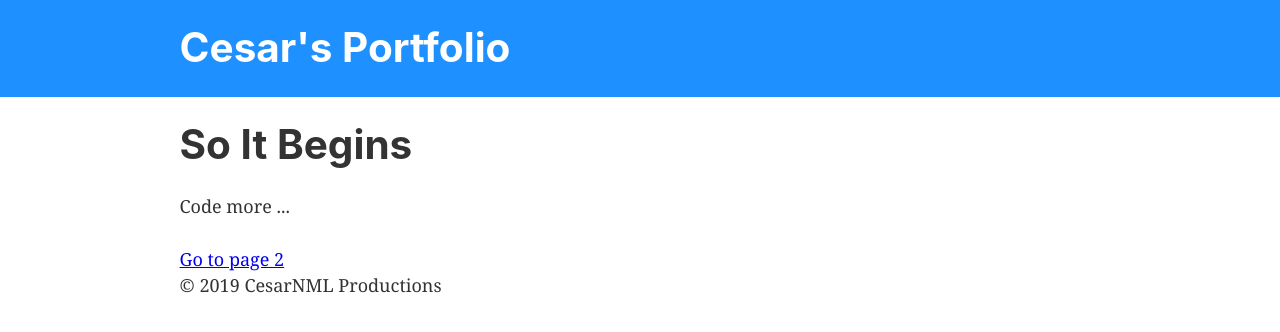
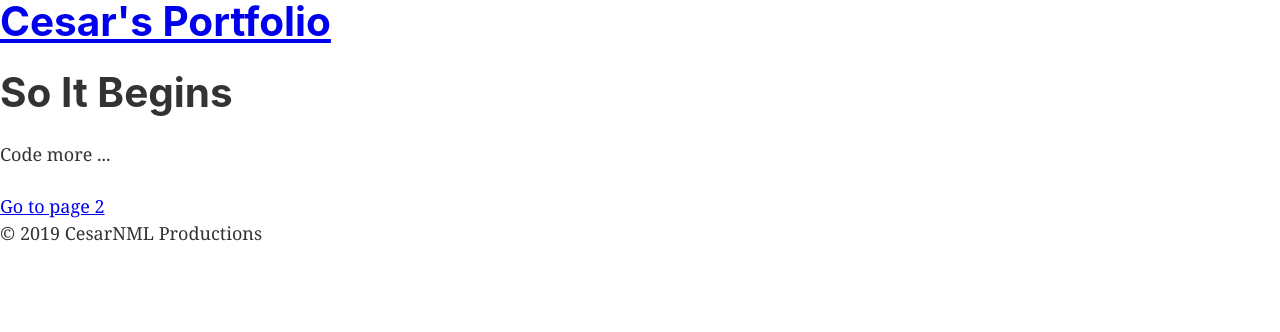
Before and after one commit to cesarnml/cesar-portfolio, a Gatsby site: page / in a window 1280 px wide. Built offline with nearby package versions, Linux system fonts and the light colour scheme; Gatsby itself is replaced by a stand-in of ours.

Commit message:
removes boilerplate

```diff
--- a/src/components/header.js
+++ b/src/components/header.js
@@ -1,31 +1,12 @@
+import React from "react"
+import PropTypes from "prop-types"
 import { Link } from "gatsby"
-import PropTypes from "prop-types"
-import React from "react"
 
 const Header = ({ siteTitle }) => (
-  <header
-    style={{
-      background: `dodgerblue`,
-      marginBottom: `1.45rem`,
-    }}
-  >
-    <div
-      style={{
-        margin: `0 auto`,
-        maxWidth: 960,
-        padding: `1.45rem 1.0875rem`,
-      }}
-    >
-      <h1 style={{ margin: 0 }}>
-        <Link
-          to="/"
-          style={{
-            color: `white`,
-            textDecoration: `none`,
-          }}
-        >
-          {siteTitle}
-        </Link>
+  <header>
+    <div>
+      <h1>
+        <Link to="/">{siteTitle}</Link>
       </h1>
     </div>
   </header>
--- a/src/components/image.js
+++ /dev/null
@@ -1,32 +0,0 @@
-import React from "react"
-import { StaticQuery, graphql } from "gatsby"
-import Img from "gatsby-image"
-
-/*
- * This component is built using `gatsby-image` to automatically serve optimized
- * images with lazy loading and reduced file sizes. The image is loaded using a
- * `StaticQuery`, which allows us to load the image from directly within this
- * component, rather than having to pass the image data down from pages.
- *
- * For more information, see the docs:
- * - `gatsby-image`: https://gatsby.dev/gatsby-image
- * - `StaticQuery`: https://gatsby.dev/staticquery
- */
-
-const Image = () => (
-  <StaticQuery
-    query={graphql`
-      query {
-        placeholderImage: file(relativePath: { eq: "gatsby-astronaut.png" }) {
-          childImageSharp {
-            fluid(maxWidth: 300) {
-              ...GatsbyImageSharpFluid
-            }
-          }
-        }
-      }
-    `}
-    render={data => <Img fluid={data.placeholderImage.childImageSharp.fluid} />}
-  />
-)
-export default Image
--- a/src/components/layout.js
+++ b/src/components/layout.js
@@ -1,10 +1,3 @@
-/**
- * Layout component that queries for data
- * with Gatsby's StaticQuery component
- *
- * See: https://www.gatsbyjs.org/docs/static-query/
- */
-
 import React from "react"
 import PropTypes from "prop-types"
 import { StaticQuery, graphql } from "gatsby"
@@ -26,14 +19,7 @@ const Layout = ({ children }) => (
     render={data => (
       <>
         <Header siteTitle={data.site.siteMetadata.title} />
-        <div
-          style={{
-            margin: `0 auto`,
-            maxWidth: 960,
-            padding: `0px 1.0875rem 1.45rem`,
-            paddingTop: 0,
-          }}
-        >
+        <div>
           <main>{children}</main>
           <footer>© {new Date().getFullYear()} CesarNML Productions</footer>
         </div>
--- a/src/pages/index.js
+++ b/src/pages/index.js
@@ -2,7 +2,6 @@ import React from "react"
 import { Link } from "gatsby"
 
 import Layout from "../components/layout"
-import Image from "../components/image"
 import SEO from "../components/seo"
 
 const IndexPage = () => (
```
Also changed, not shown: src/components/seo.js (+0 -7 lines), src/pages/page-2.js (deleted, +0 -16 lines).
